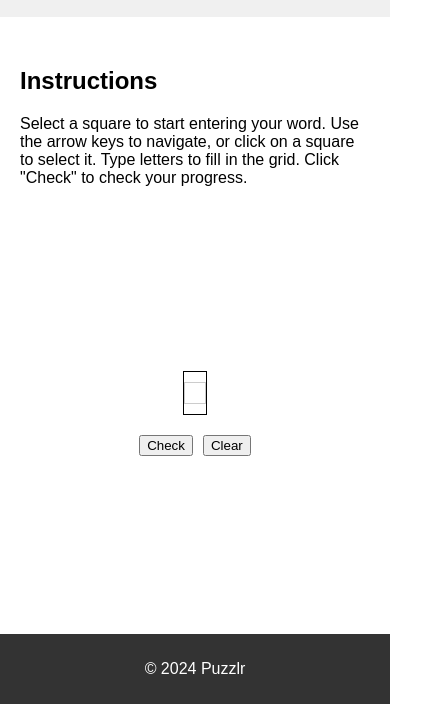
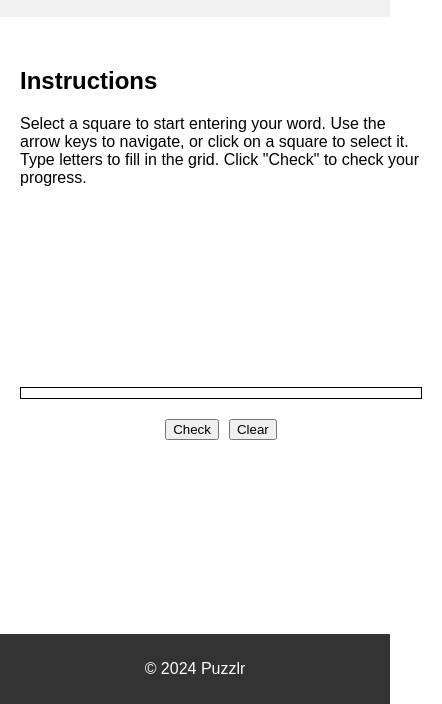
Before and after one commit to rafaelpuzzlr/puzzlr-crossword, a plain HTML site: page index.html in a window 390 px wide. Shown: the part 140-844 px from the top of the page, 442 px wide, since content can reach past the window. Drawn offline with Linux system fonts and the light colour scheme.

Commit message:
Update styles.css

```diff
--- a/styles.css
+++ b/styles.css
@@ -8,17 +8,17 @@ body {
 }
 
 header {
-    background-color: #f0f0f0; /* Light gray background for header */
+    background-color: #f0f0f0;
     padding: 20px;
-    text-align: center; /* Center the header content */
+    text-align: center;
 }
 
 .header-content {
     display: flex;
-    justify-content: space-between; /* Align items to left and right */
+    justify-content: space-between;
     align-items: center;
-    max-width: 900px; /* Set a maximum width */
-    margin: 0 auto; /* Center the header content horizontally */
+    max-width: 900px;
+    margin: 0 auto;
 }
 
 nav {
@@ -28,41 +28,44 @@ nav {
 
 main {
     display: flex;
-    flex-grow: 1; /* Allow main to take up available space */
+    flex-grow: 1;
     padding: 20px;
-    max-width: 900px; /* Limit width of content */
-    margin: 0 auto; /* Center content horizontally */
+    max-width: 900px;
+    margin: 0 auto;
 }
 
 .instructions {
-    flex: 1; /* Instructions take up available space */
-    margin-right: 20px; /* Space between instructions and grid */
+    flex: 1;
+    margin-right: 20px;
 }
 
 .crossword-area {
-    flex: 1; /* Crossword area takes up available space */
+    flex: 1;
     display: flex;
     flex-direction: column;
-    align-items: center; /* Center the grid horizontally */
+    align-items: center;
 }
 
 .crossword-container {
-    /* Styles for your existing crossword grid container */
-    border: 1px solid black; /* Example border */
-    /* ... other styles ... */
+    /* Adjust these styles to fit your grid */
+    border: 1px solid black;
+    /* Example: */
+    width: 400px; /* Or whatever width your grid needs */
+    /* height: 300px;  If you need a fixed height */
+}
+
+.grid {
+    /* Styles for the grid cells, rows, etc. */
+}
+
+.clues {
+    /* Styles for the clues */
 }
 
 .controls {
     margin-top: 20px;
     display: flex;
     gap: 10px;
-}
-
-.clues {
-    flex: 1; /* Clues take up available space */
-    margin-left: 20px; /* Space between grid and clues */
-    border: 1px solid #ccc; /* Add a border */
-    padding: 10px;
 }
 
 footer {
@@ -75,10 +78,10 @@ footer {
 /* Responsive design (example) */
 @media (max-width: 768px) {
     main {
-        flex-direction: column; /* Stack instructions, grid, and clues vertically */
+        flex-direction: column;
     }
 
     .instructions, .clues {
-        margin: 10px 0; /* Adjust margins for stacked layout */
+        margin: 10px 0;
     }
 }
```
